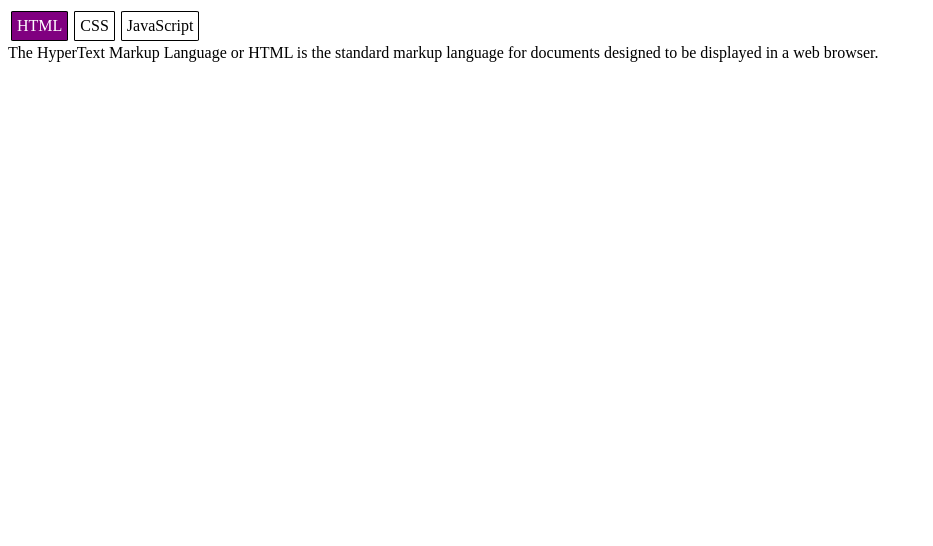
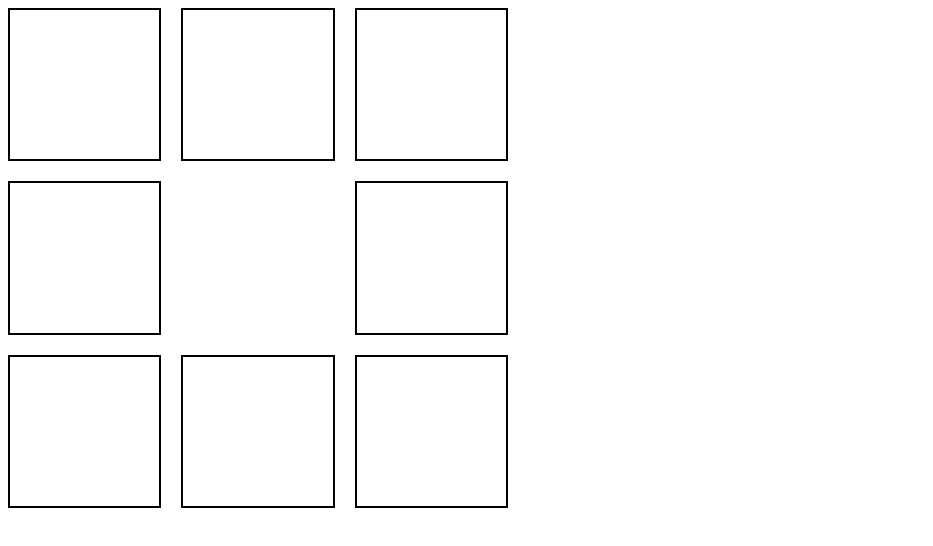
Before and after one commit to Xuan0825/FrontEnd-Practice, a React (Vite) app in the folder FrontendComponents/: page / in a window 1280 px wide. Shown: the top 546 px of the page, without its empty margins (0-933 px from the left). Built offline with nearby package versions, Linux system fonts and the light colour scheme.

Commit message:
new components

```diff
--- a/FrontendComponents/src/App.css
+++ b/FrontendComponents/src/App.css
@@ -17,3 +17,17 @@
   color: purple;
   cursor: pointer;
 }
+
+.gridContainer {
+  display: grid;
+  grid-template-rows: repeat(3, 1fr);
+  grid-template-columns: repeat(3, 1fr);
+  width: 500px;
+  height: 500px;
+  gap: 20px;
+}
+
+.gridItem {
+  display: flex;
+  border: 2px solid black;
+}
--- a/FrontendComponents/src/App.tsx
+++ b/FrontendComponents/src/App.tsx
@@ -1,11 +1,13 @@
 import "./App.css";
+import GridLights from "./components/GridLights";
 import Tab from "./components/Tab";
 import Temperature from "./components/temperature";
 function App() {
   return (
     <div>
       {/* <Temperature/> */}
-      <Tab />
+      {/* <Tab /> */}
+      <GridLights />
     </div>
   );
 }
--- /dev/null
+++ b/FrontendComponents/src/components/GridLights.tsx
@@ -0,0 +1,57 @@
+import { useEffect, useState } from "react";
+
+const check = new Array(9).fill("none");
+
+export default function GridLights() {
+  const [grid, setGrid] = useState(check);
+  const [order, setOrder] = useState([]);
+  const [deactive, setDeactive] = useState("false");
+
+  const handleOnClick = (id: number) => {
+    if (grid[id] === "green" || deactive === "true") {
+      return;
+    }
+    const newGrid = grid.map((item, index) => (index === id ? "green" : item));
+    setGrid(newGrid);
+    setOrder((prevOrder) => [...prevOrder, id]);
+  };
+
+  useEffect(() => {
+    if (order.length === 8) {
+      setDeactive("true");
+      const intervalId = setInterval(() => {
+        setOrder((prevOrder) => {
+          if (prevOrder.length === 0) {
+            clearInterval(intervalId);
+            setDeactive("false");
+            return prevOrder;
+          }
+          const newOrder = [...prevOrder];
+          const last = newOrder.pop();
+          setGrid((prevGrid) =>
+            prevGrid.map((item, index) => (index === last ? "white" : item))
+          );
+          return newOrder;
+        });
+      }, 300);
+    }
+  }, [order.length === 8]);
+
+  return (
+    <div className="gridContainer">
+      {grid.map((item, index) => {
+        if (index === 4) {
+          return <div className="emptyGridItem" key={index}></div>;
+        }
+        return (
+          <div
+            style={{ backgroundColor: item }}
+            className="gridItem"
+            key={index}
+            onClick={() => handleOnClick(index)}
+          ></div>
+        );
+      })}
+    </div>
+  );
+}
```
